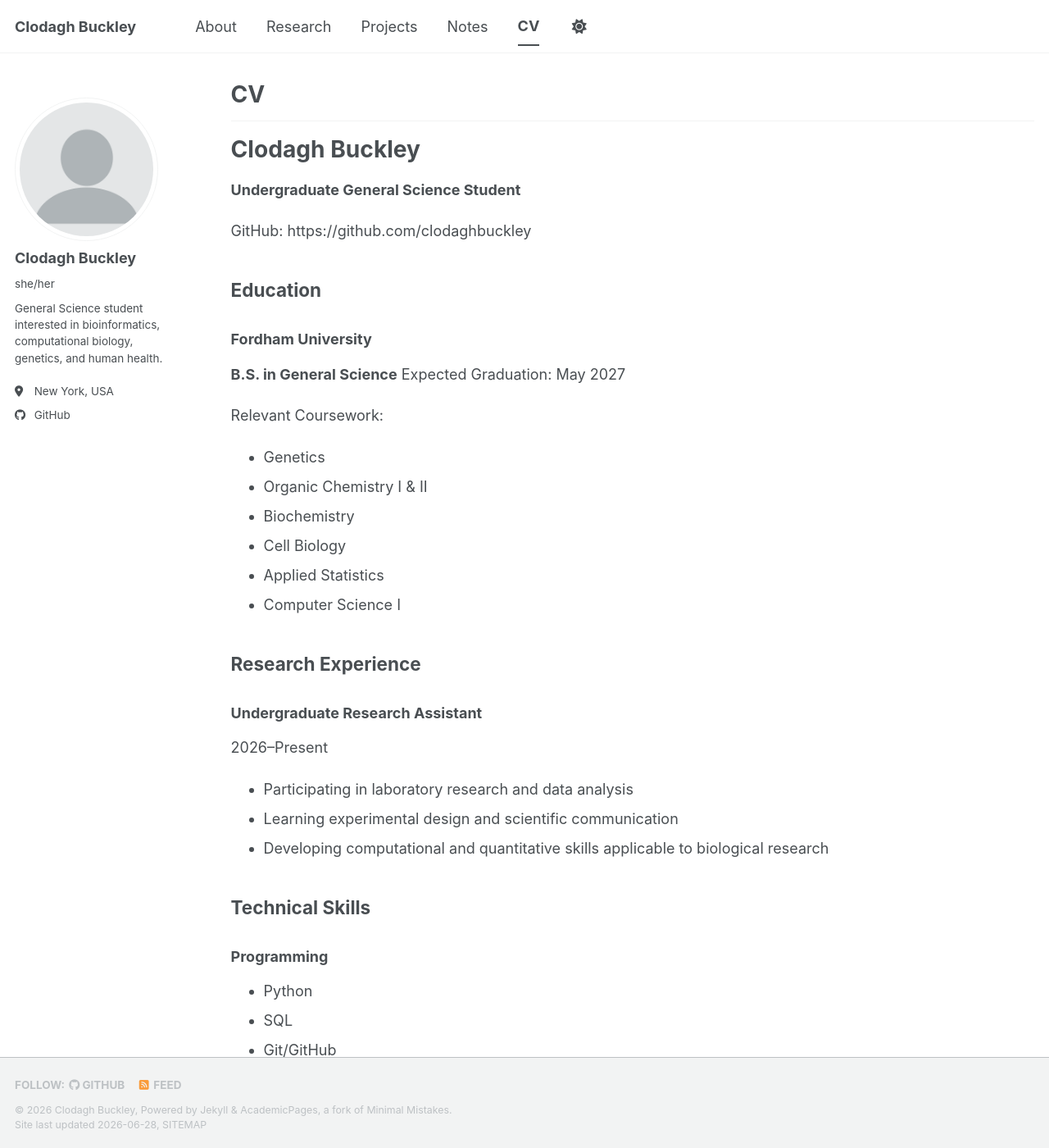
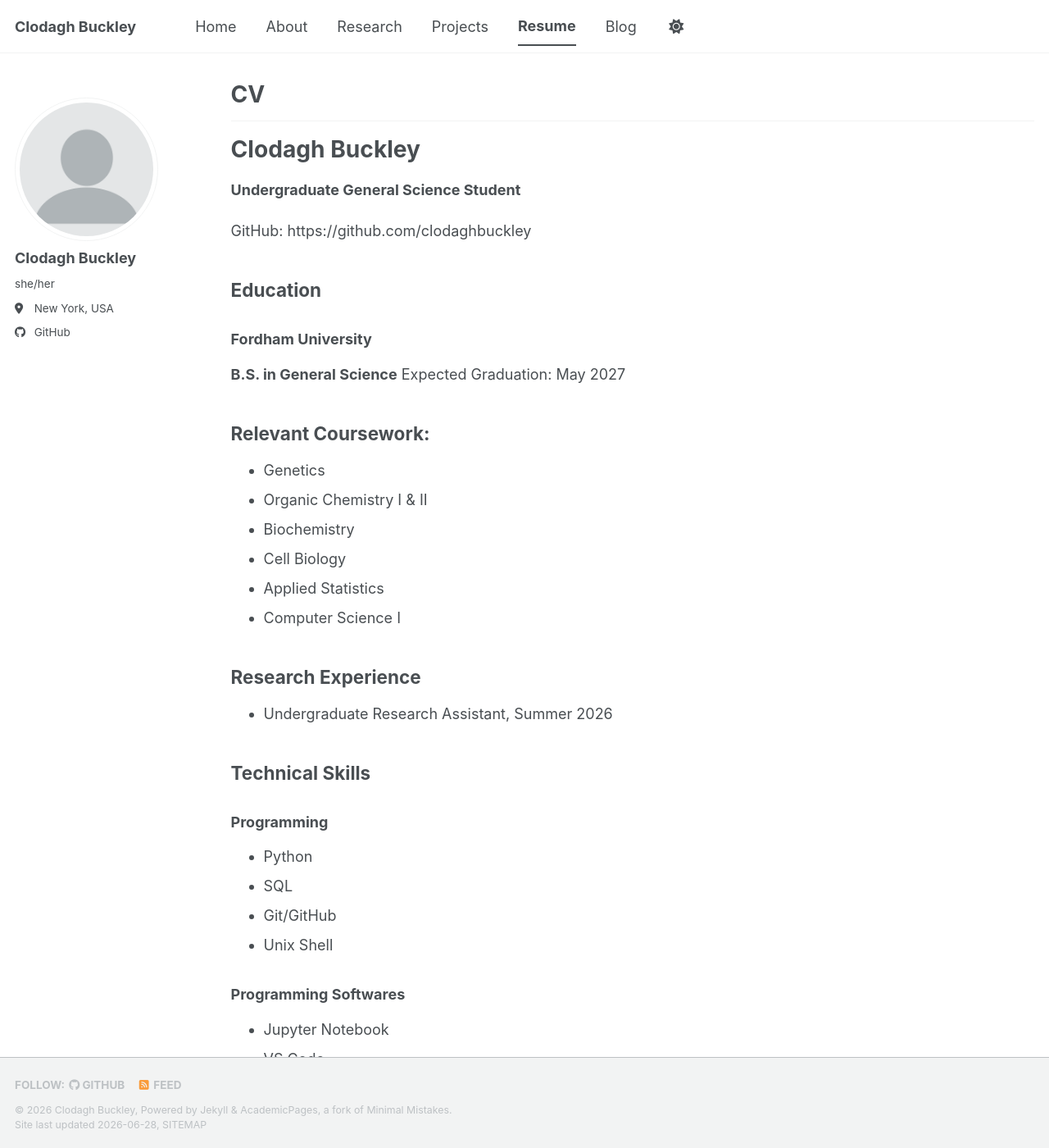
Before and after one commit to clodaghbuckley/clodaghbuckley.github.io, a Jekyll site: the page built from _pages/cv.md, in a window 1280 px wide and 1400 px high. Shown: the whole window at 82% size. Built offline with Jekyll 4.4.1, drawn with Linux system fonts in a browser that asks for light colours; a script bundle is joined from its source files by our own code; library files that are not in the unit come from our copies; some of the changed text lies outside the part shown.

Commit message:
Seperate home and about pages

```diff
--- a/_config.yml
+++ b/_config.yml
@@ -26,7 +26,7 @@ author:
   avatar           : "profile.png"
   name             : "Clodagh Buckley"
   pronouns         : "she/her"
-  bio              : "General Science student interested in bioinformatics, computational biology, genetics, and human health."
+  bio              :
   location         : "New York, USA"
   employer         :
   uri              : # URL
--- a/_data/navigation.yml
+++ b/_data/navigation.yml
@@ -8,8 +8,11 @@
 #      Markdown formatted page while the second is generated using JSON.
 
 main:
+  - title: "Home"
+    url: /
+
   - title: "About"
-    url: /
+    url: /about/
 
   - title: "Research"
     url: /research/
@@ -17,8 +20,8 @@ main:
   - title: "Projects"
     url: /portfolio/
 
-  - title: "Notes"
+  - title: "Resume"
+    url: /cv/
+
+  - title: "Blog"
     url: /year-archive/
-
-  - title: "CV"
-    url: /cv/
--- a/_pages/cv.md
+++ b/_pages/cv.md
@@ -24,7 +24,7 @@ GitHub: https://github.com/clodaghbuckley
 **B.S. in General Science**
 Expected Graduation: May 2027
 
-Relevant Coursework:
+## Relevant Coursework:
 
 * Genetics
 * Organic Chemistry I & II
@@ -35,13 +35,7 @@ Relevant Coursework:
 
 ## Research Experience
 
-### Undergraduate Research Assistant
-
-2026–Present
-
-* Participating in laboratory research and data analysis
-* Learning experimental design and scientific communication
-* Developing computational and quantitative skills applicable to biological research
+* Undergraduate Research Assistant, Summer 2026
 
 ## Technical Skills
 
@@ -52,22 +46,15 @@ Relevant Coursework:
 * Git/GitHub
 * Unix Shell
 
-### Scientific Software
+### Programming Softwares
 
 * Jupyter Notebook
 * VS Code
 * Fusion 360
 
-### Laboratory Skills
-
-* Molecular biology techniques
-* Data collection and analysis
-* Scientific literature review
-
 ## Research Interests
 
 * Biochemistry
-* Molecular Biology
 * Computational Biology
 * Human Health
-* Data Science Applications in Biology
+* Data Science Applications in Biology any Chemistru
--- a/_sass/_syntax.scss
+++ b/_sass/_syntax.scss
@@ -29,7 +29,7 @@ div.highlighter-rouge, figure.highlight {
   .highlight {
     margin: 0;
     font-family: $monospace;
-    font-size: $type-size-6;
+    font-size: $type-size-syntax;
     line-height: 1.8;
   }
 }
--- a/_sass/_themes.scss
+++ b/_sass/_themes.scss
@@ -35,9 +35,11 @@ $type-size-2                : 1.953em;  // ~31.248px
 $type-size-3                : 1.563em;  // ~25.008px
 $type-size-4                : 1.25em;   // ~20px
 $type-size-5                : 1em;      // ~16px
+$type-size-syntax           : 0.875em;  // ~14px
 $type-size-6                : 0.75em;   // ~12px
 $type-size-7                : 0.6875em; // ~11px
 $type-size-8                : 0.625em;  // ~10px
+
 
 $global-font-family         : $sans-serif;
 $header-font-family         : $sans-serif;
```
Also changed, not shown: _pages/home.md (added, +14 -0 lines), _pages/notes.md (+0 -2 lines), _posts/2014-08-14-blog-post-3.md (deleted, +0 -20 lines), 1 other file.
